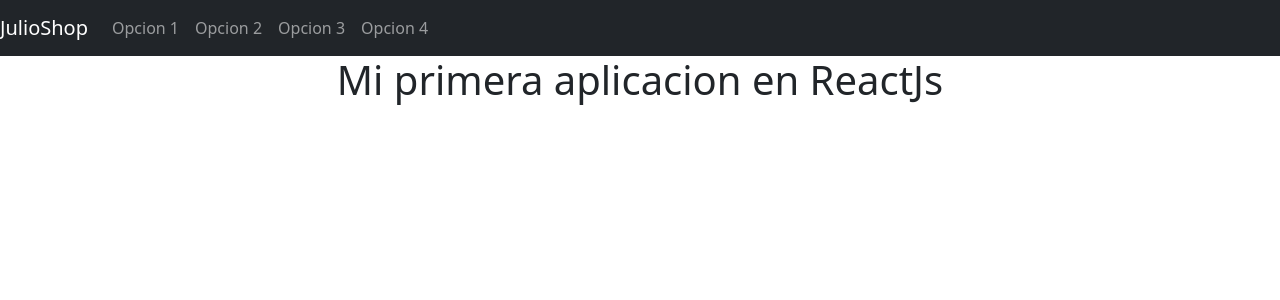
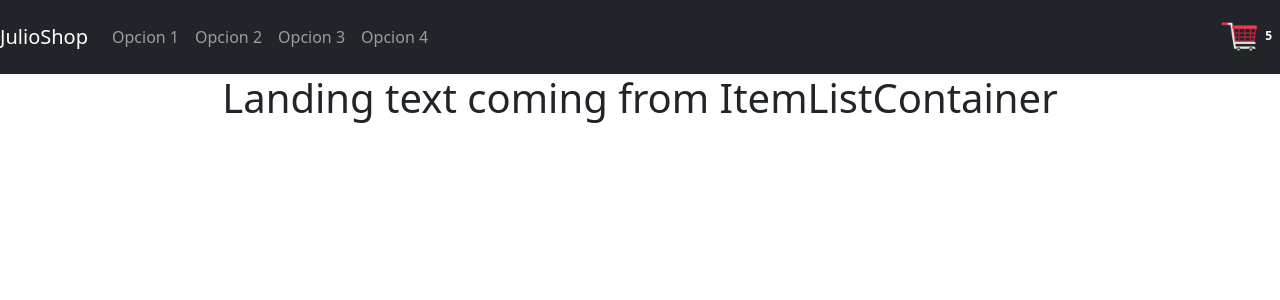
Before and after one commit to yairjulio/JulioShop, a React (Create React App) app: page / in a window 1280 px wide. Shown: the top 300 px of the page. Built offline with nearby package versions, Linux system fonts and the light colour scheme.

Commit message:
JulioShop V2

```diff
--- a/package.json
+++ b/package.json
@@ -3,6 +3,10 @@
   "version": "0.1.0",
   "private": true,
   "dependencies": {
+    "@emotion/react": "^11.9.0",
+    "@emotion/styled": "^11.8.1",
+    "@mui/icons-material": "^5.6.2",
+    "@mui/material": "^5.7.0",
     "@testing-library/jest-dom": "^5.16.4",
     "@testing-library/react": "^13.2.0",
     "@testing-library/user-event": "^13.5.0",
--- a/src/App.js
+++ b/src/App.js
@@ -1,11 +1,14 @@
 import './App.css';
-import Navbar from './Navbar.js';
+import Navbar from './components/Navbar.js';
+import ItemListContainer from './components/ItemListContainer.js';
 
 const App = () => {
   return (
     <div className="App">
-      <Navbar></Navbar>
-      <h1>Mi primera aplicacion en ReactJs</h1>
+      <>
+        <Navbar />
+        <ItemListContainer />
+      </>
     </div>
   );
 }
--- /dev/null
+++ b/src/components/CartWidget.js
@@ -0,0 +1,12 @@
+import ShoppingCart from '../img/ShoppingCart.png'
+
+
+const CartWidget = () => {
+    return(
+        <span className='badge badge-warning' id='lblCartCount'>
+            <img src={ShoppingCart} alt="logo" height="50" width="50"></img>
+        5 </span>
+    )
+}
+
+export default CartWidget
--- /dev/null
+++ b/src/components/ItemListContainer.js
@@ -0,0 +1,7 @@
+const ItemListContainer = () => {
+    return(
+        <h1>Landing text coming from ItemListContainer</h1>
+    )
+}
+
+export default ItemListContainer
--- a/src/Navbar.js
+++ b/src/components/Navbar.js
@@ -1,8 +1,11 @@
 import 'bootstrap/dist/css/bootstrap.min.css';
+import CartWidget from './CartWidget.js';
+import ItemListContainer from './ItemListContainer.js';
 
 
 const Navbar = () =>{
     return(
+        <>
         <nav className="navbar sticky-top navbar-expand-lg navbar-dark bg-dark">
             <a class="navbar-brand" href="#">JulioShop</a>
             <button className="navbar-toggler" type="button" data-toggle="collapse" data-target="#navbarNavAltMarkup" aria-controls="navbarNavAltMarkup" aria-expanded="false" aria-label="Toggle navigation">
@@ -16,7 +19,11 @@ const Navbar = () =>{
                 <a className="nav-item nav-link" href="#">Opcion 4</a>
                 </div>
             </div>
+            <ul className="navbar-nav navbar-right">
+                <CartWidget></CartWidget>
+            </ul>
         </nav>
+        </>
     )
 }
 
```
Also changed, not shown: src/img/ShoppingCart.png (added), 1 other file (tests, documents, lock files or other folders).
